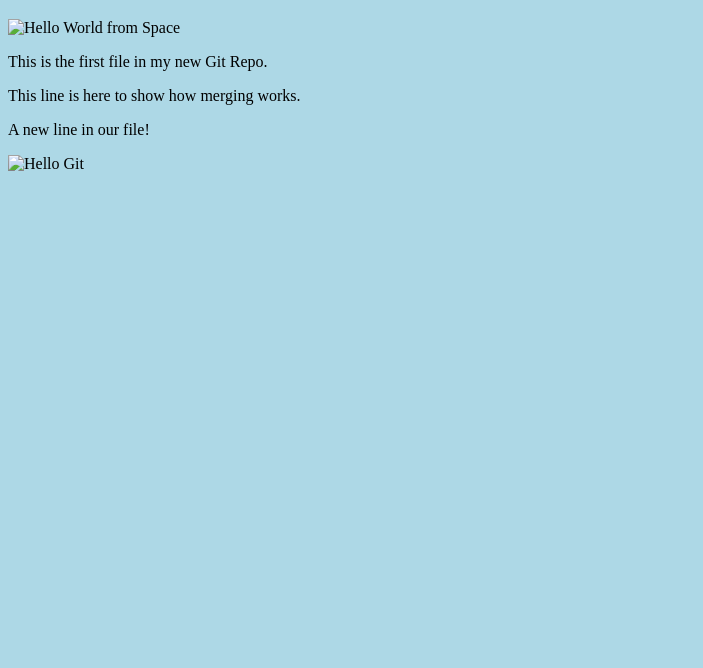
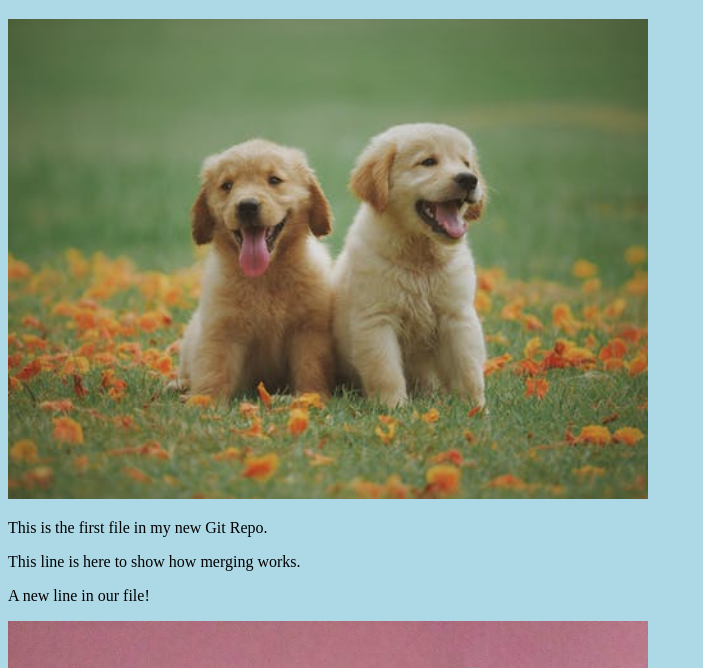
Before and after one commit to meghana-chakka/hello-world, a plain HTML site: page index.html in a window 1280 px wide. Shown: the part 61-729 px from the top of the page, without its empty margins (0-703 px from the left). Drawn offline with Linux system fonts and the light colour scheme.

Commit message:
updated image size

```diff
--- a/index.html
+++ b/index.html
@@ -7,10 +7,10 @@
 <body>
 
 <h1>Hello world!</h1>
-<div><img src="img_hello_world.jpg" alt="Hello World from Space" style="width:100%;max-width:960px"></div>
+<div><img src="dogis.jpg" alt="Hello World from Space" style="width:100%;max-width:640px"></div>
 <p>This is the first file in my new Git Repo.</p>
 <p>This line is here to show how merging works.</p>
 <p>A new line in our file!</p>
-<div><img src="img_hello_git.jpg" alt="Hello Git" style="width:100%;max-width:640px"></div>
+<div><img src="Tom&jerry.jpg" alt="Hello Git"  style="width:100%;max-width:640px"></div>
 </body>
 </html>
```
